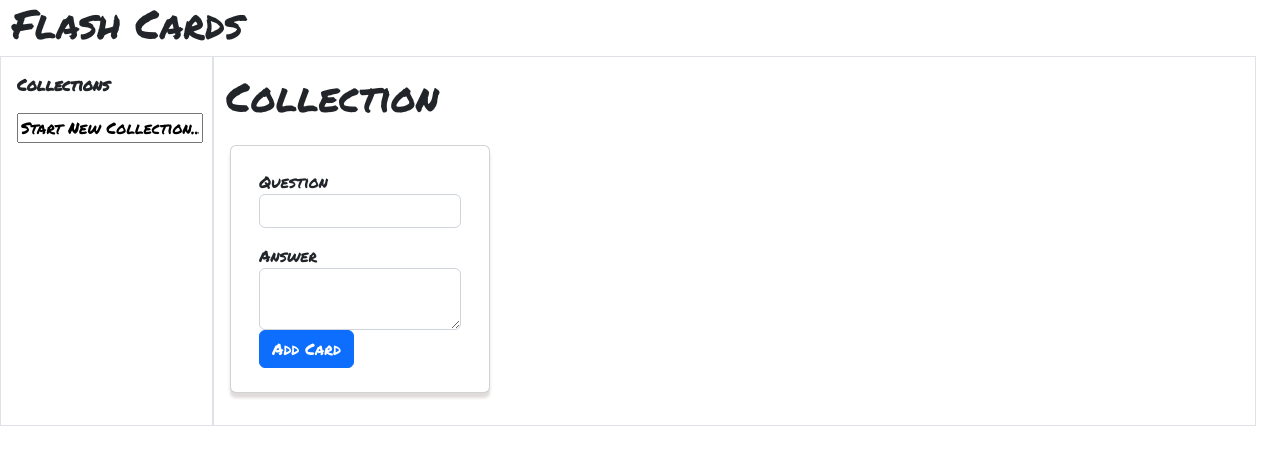
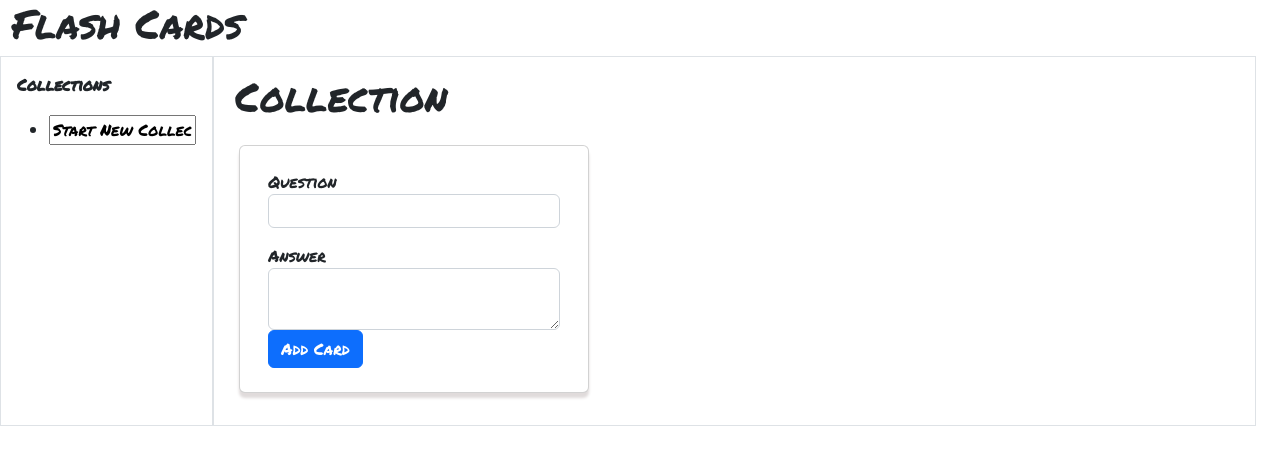
Before and after one commit to BriGuy520/flash-cards, a React (Create React App) app: page / in a window 1280 px wide. Shown: the top 464 px of the page. Built offline with nearby package versions, Linux system fonts and the light colour scheme.

Commit message:
layout looking good on desktop

```diff
--- a/src/App.css
+++ b/src/App.css
@@ -1,5 +1,19 @@
+.collection-content {
+  padding: 40px 2%;
+}
+
+.collections-list li {
+  padding: 2px 0;
+}
+
+.add-collection {
+  width: 100%;
+}
+
 .card {
   box-shadow: 0px 5px 3px 0px #e0dbdb;
+  width: 350px;
+  height: auto;
 }
 
 body {
@@ -10,7 +24,7 @@ body {
 .flip-card {
   background-color: transparent;
   width: 300px;
-  height: 200px;
+  height: 550px;
   border: 1px solid #f1f1f1;
   perspective: 1000px; /* Remove this if you don't want the 3D effect */
 }
--- a/src/components/Collection.tsx
+++ b/src/components/Collection.tsx
@@ -39,9 +39,9 @@ const Collection = ({
 
 
   return (
-    <div className="border py-3">
+    <div className="border collection-content py-3">
       <h1>{selectedCollection} Collection</h1>
-      <div className="row">
+      <div className="row ">
 
         {cards?.map(card => {
             return <Card question={card.question} answer={card.answer} />
--- a/src/components/Collections.tsx
+++ b/src/components/Collections.tsx
@@ -15,12 +15,13 @@ const Collections = ({createCollection, handleAddCollection, handleClick, collec
   return (
     <div className="p-2 lg-row-2">
       <p><strong>Collections</strong></p>
-      <ul>
+      <ul className="collections-list">
         {collectionList.map(collection => {
           return <li key={collection} onClick={() => handleClick(collection)}>{collection}</li>
         })}
+        <li><input className="add-collection" onChange={createCollection} onKeyDown={handleAddCollection} value={collectionName}/></li>
       </ul>
-      <input onChange={createCollection} onKeyDown={handleAddCollection} value={collectionName}/>
+
     </div>
   )
 
```
